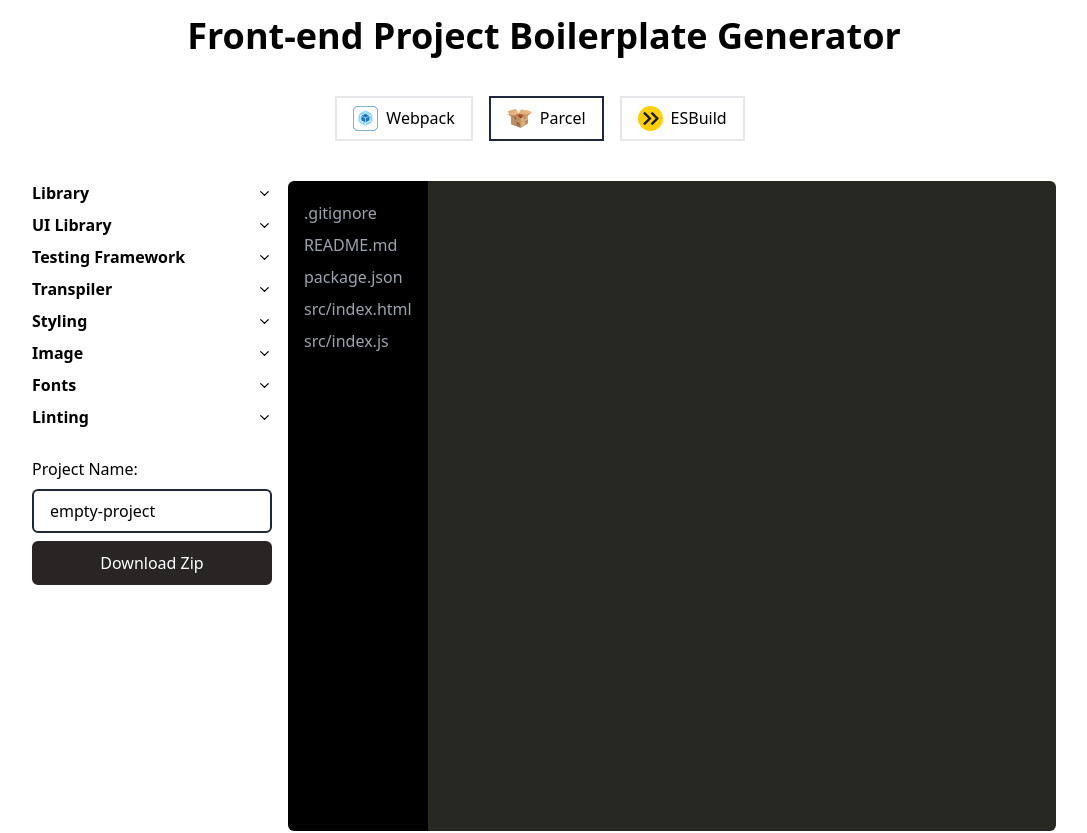
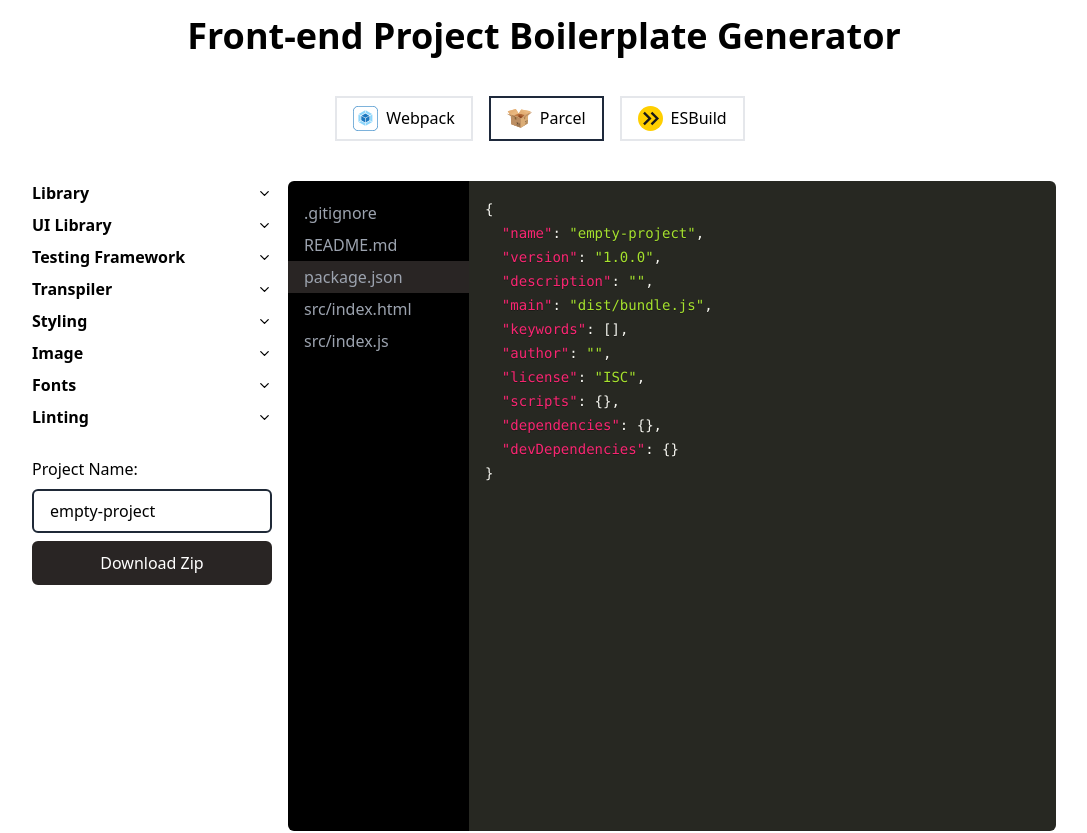
Before and after one commit to abednego-s/create-frontend-app, a React app: page /parcel in a window 1280 px wide. Shown: the top 833 px of the page, without its empty margins (96-1183 px from the left). Built offline with nearby package versions, Linux system fonts and the light colour scheme.

Commit message:
change code preview default selected file

```diff
--- a/src/components/CodePreview.tsx
+++ b/src/components/CodePreview.tsx
@@ -23,7 +23,7 @@
 
 export function CodePreview({ files }: Readonly<CodePreviewProps>) {
   const [selectedFile, setSelectedFile] =
-    useState<ProjectFileNames>('webpack.config.js');
+    useState<ProjectFileNames>('package.json');
 
   const [language, setLanguage] = useState('javascript');
 
@@ -38,7 +38,7 @@
 
   return (
     <div className="flex overflow-hidden rounded-md h-[650px]">
-      <ul className="pt-4 bg-black">
+      <ul className="pt-4 bg-black w-60">
         {(Object.keys(files) as ProjectFileNames[]).map((projectFile) => (
           <li
             key={projectFile}
```
